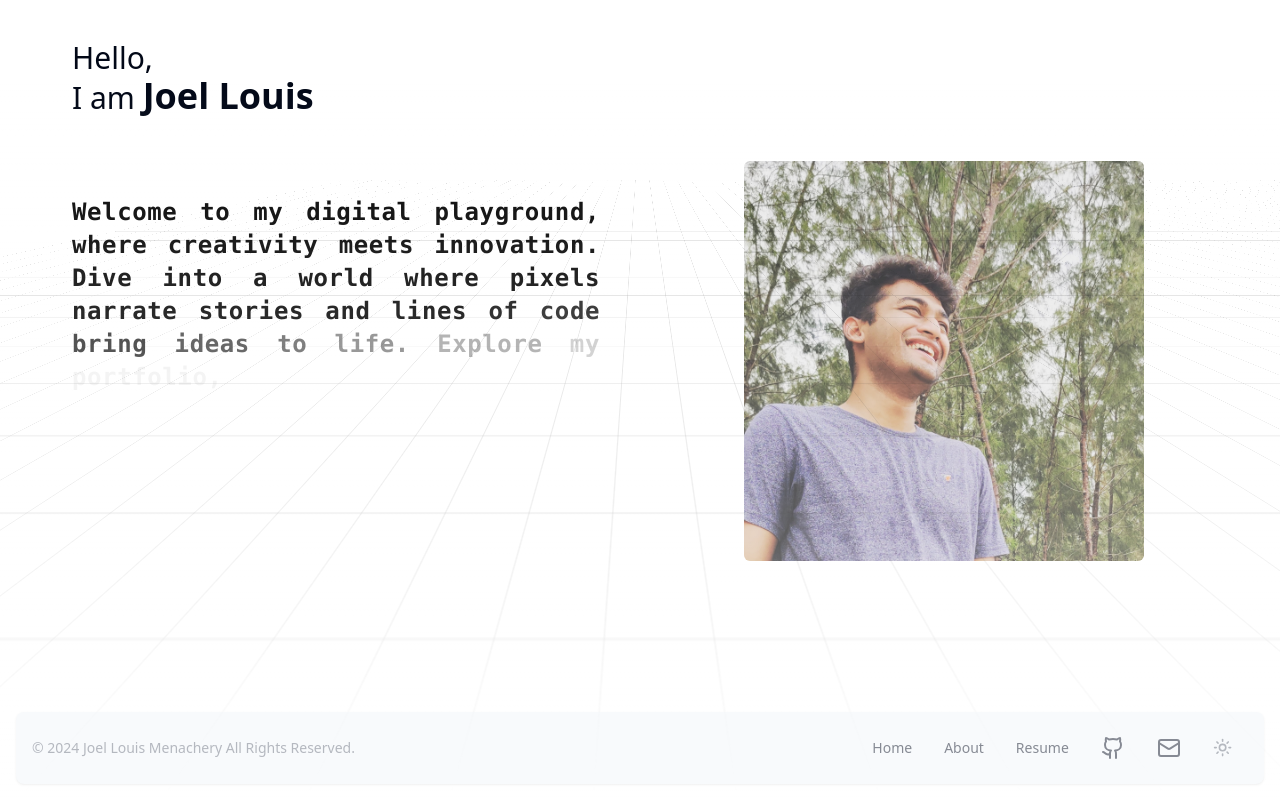
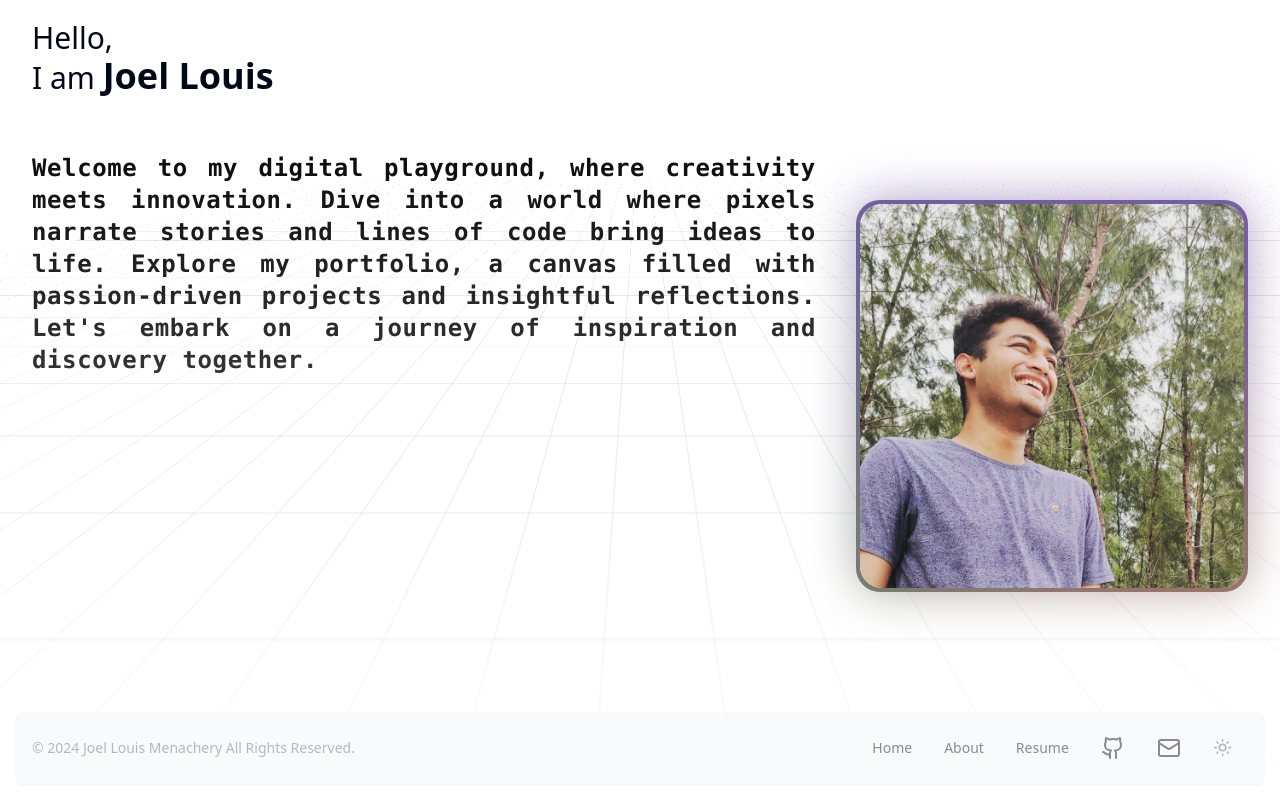
Before and after one commit to joellui/portfolio, a Next.js app: page / in a window 1280 px wide. Shown: the top 798 px of the page. Built offline with nearby package versions, Linux system fonts and the light colour scheme.

Commit message:
Added new gradient to image with bugfix

```diff
--- a/app/layout.tsx
+++ b/app/layout.tsx
@@ -31,7 +31,7 @@ export default function RootLayout({
 
 
 
-            <footer className="fixed inset-x-0 bg-slate-100 rounded-lg shadow m-4 dark:bg-gray-800 bottom-0 opacity-50 hover:opacity-95 ease-in-out duration-300 ">
+            <footer className="md:fixed inset-x-0 bg-slate-100 rounded-lg shadow m-4 dark:bg-gray-800 bottom-0 opacity-50 hover:opacity-95 ease-in-out duration-300 ">
               <div className="w-full mx-auto max-w-screen-xl p-4 md:flex md:items-center md:justify-between">
                 <span className="text-sm text-gray-500 sm:text-center dark:text-gray-400">© 2024 Joel Louis Menachery All Rights Reserved.
                 </span>
@@ -52,14 +52,14 @@ export default function RootLayout({
                     </Button>
                   </li>
                   <li>
-                    <Button variant="link" className="" asChild>
+                    <Button variant="link" asChild>
                       <Link href="https://github.com/joellui" className="text-sm font-medium text-gray-500 dark:text-gray-400">
                         <Github />
                       </Link>
                     </Button>
                   </li>
                   <li>
-                    <Button variant="link" asChild>
+                    <Button variant="link" asChild className="hidden md:block">
                       <Link href="mailto:joellouis2000@gmail.com?subject=Feedback" type="email" className="text-sm font-medium text-gray-500 dark:text-gray-400">
                         <Mail />
                       </Link>
--- a/app/page.tsx
+++ b/app/page.tsx
@@ -1,7 +1,12 @@
 "use client"
 import RetroGrid from "@/components/magicui/retro-grid";
+import { BackgroundGradient } from "@/components/ui/background-gradient";
 import { TextGenerateEffect } from "@/components/ui/text-generate-effect";
+import { Button } from "@/components/ui/button";
+import Link from "next/link";
+import { Github, Mail } from 'lucide-react';
 import Image from "next/image";
+import { ModeToggle } from "@/components/theme-btn";
 
 export default function Home() {
   const words = `Welcome to my digital playground, where creativity meets innovation. Dive into a world where pixels narrate stories and lines of code bring ideas to life. Explore my portfolio, a canvas filled with passion-driven projects and insightful reflections. Let's embark on a journey of inspiration and discovery together.`
@@ -9,22 +14,39 @@ export default function Home() {
   return (
     <>
       <div className="container" >
-      <h3 className=" m-10 text-3xl">
+        <h3 className="mt-5 text-3xl">
           Hello,
           <br />
           I am <span className="text-4xl font-bold">  Joel Louis</span>
         </h3>
 
-      <div className="grid md:grid-cols-2 grid-cols-1">
-        <div>
-          <TextGenerateEffect words={words} className="font-mono text-justify m-10" />
+        <div className="grid md:grid-rows-3 md:grid-flow-col grid-cols-1 gap-10 md:mt-10 ">
+          <div className="col-span-2 ">
+            <TextGenerateEffect words={words} className="font-mono text-justify" />
           </div>
-        <div className="flex items-center justify-center">
-          <Image alt="My Photo" src="/me.jpeg" width={400} height={500} className="rounded-md" />
+
+          <div className="col-span-2 md:opacity-0 opacity-100">
+            <Button variant="link" className="" asChild>
+              <Link href="https://github.com/joellui" className="text-sm font-medium text-gray-500 dark:text-gray-400">
+                <Github />
+              </Link>
+            </Button>
+
+            <Button variant="link" asChild>
+              <Link href="mailto:joellouis2000@gmail.com?subject=Feedback" type="email" className="text-sm font-medium text-gray-500 dark:text-gray-400">
+                <Mail />
+              </Link>
+            </Button>
+          </div>
+
+          <div className="flex items-center justify-center col-span-2 row-span-2 ">
+            <BackgroundGradient className="rounded-[22px] max-w-sm bg-white dark:bg-zinc-900">
+              <Image alt="My Photo" src="/me.jpeg" width={400} height={500} className="rounded-[22px]" />
+            </BackgroundGradient>
           </div>
         </div>
       </div>
-      <RetroGrid className="fixed inset-x-0 inset-y-0"/>
+      <RetroGrid className="fixed inset-x-0 inset-y-0" />
     </>
   );
 }
--- /dev/null
+++ b/components/ui/background-gradient.tsx
@@ -0,0 +1,72 @@
+import { cn } from "@/lib/utils";
+import React from "react";
+import { motion } from "framer-motion";
+
+export const BackgroundGradient = ({
+  children,
+  className,
+  containerClassName,
+  animate = true,
+}: {
+  children?: React.ReactNode;
+  className?: string;
+  containerClassName?: string;
+  animate?: boolean;
+}) => {
+  const variants = {
+    initial: {
+      backgroundPosition: "0 50%",
+    },
+    animate: {
+      backgroundPosition: ["0, 50%", "100% 50%", "0 50%"],
+    },
+  };
+  return (
+    <div className={cn("relative p-[4px] group", containerClassName)}>
+      <motion.div
+        variants={animate ? variants : undefined}
+        initial={animate ? "initial" : undefined}
+        animate={animate ? "animate" : undefined}
+        transition={
+          animate
+            ? {
+                duration: 5,
+                repeat: Infinity,
+                repeatType: "reverse",
+              }
+            : undefined
+        }
+        style={{
+          backgroundSize: animate ? "400% 400%" : undefined,
+        }}
+        className={cn(
+          "absolute inset-0 rounded-3xl z-[1] opacity-60 group-hover:opacity-100 blur-xl  transition duration-500 will-change-transform",
+          " bg-[radial-gradient(circle_farthest-side_at_0_100%,#00ccb1,transparent),radial-gradient(circle_farthest-side_at_100%_0,#7b61ff,transparent),radial-gradient(circle_farthest-side_at_100%_100%,#ffc414,transparent),radial-gradient(circle_farthest-side_at_0_0,#1ca0fb,#141316)]"
+        )}
+      />
+      <motion.div
+        variants={animate ? variants : undefined}
+        initial={animate ? "initial" : undefined}
+        animate={animate ? "animate" : undefined}
+        transition={
+          animate
+            ? {
+                duration: 5,
+                repeat: Infinity,
+                repeatType: "reverse",
+              }
+            : undefined
+        }
+        style={{
+          backgroundSize: animate ? "400% 400%" : undefined,
+        }}
+        className={cn(
+          "absolute inset-0 rounded-3xl z-[1] will-change-transform",
+          "bg-[radial-gradient(circle_farthest-side_at_0_100%,#00ccb1,transparent),radial-gradient(circle_farthest-side_at_100%_0,#7b61ff,transparent),radial-gradient(circle_farthest-side_at_100%_100%,#ffc414,transparent),radial-gradient(circle_farthest-side_at_0_0,#1ca0fb,#141316)]"
+        )}
+      />
+
+      <div className={cn("relative z-10", className)}>{children}</div>
+    </div>
+  );
+};
--- a/components/ui/text-generate-effect.tsx
+++ b/components/ui/text-generate-effect.tsx
@@ -20,7 +20,7 @@ export const TextGenerateEffect = ({
       },
       {
         duration: 2,
-        delay: stagger(0.2),
+        delay: stagger(0.01),
       }
     );
   }, [scope.current]);
@@ -45,7 +45,7 @@ export const TextGenerateEffect = ({
   return (
     <div className={cn("font-bold", className)}>
       <div className="mt-4">
-        <div className=" dark:text-white text-black text-2xl leading-snug tracking-wide">
+        <div className=" dark:text-white text-black md:text-2xl text-lg leading-snug tracking-wide">
           {renderWords()}
         </div>
       </div>
```
Lines whose indentation alone changed are shown as unchanged.
